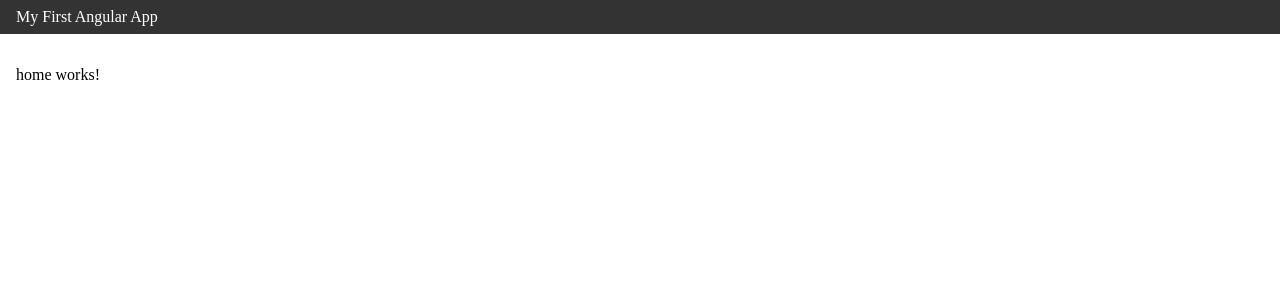
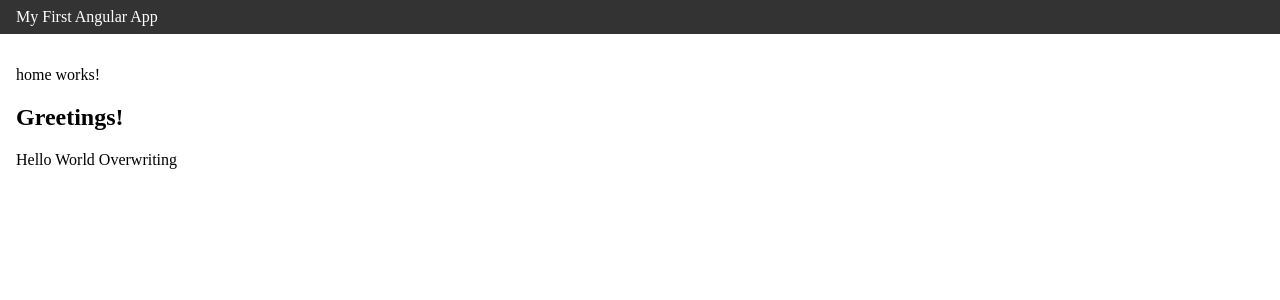
Before and after one commit to joshuagato/angular-crash-course-90-basics-18, an Angular app: page / in a window 1280 px wide. Shown: the top 300 px of the page. Built offline with nearby package versions, Linux system fonts and the light colour scheme.

Commit message:
Added new signals inputs and variables

```diff
--- /dev/null
+++ b/src/app/components/greeting/greeting.component.html
@@ -0,0 +1,2 @@
+<h2>Greetings!</h2>
+<p>{{ message() }}</p>
--- /dev/null
+++ b/src/app/components/greeting/greeting.component.ts
@@ -0,0 +1,12 @@
+import {Component, input} from '@angular/core';
+
+@Component({
+  selector: 'app-greeting',
+  standalone: true,
+  imports: [],
+  templateUrl: './greeting.component.html',
+  styleUrl: './greeting.component.scss'
+})
+export class GreetingComponent {
+  message = input('Hello hello');
+}
--- a/src/app/components/header/header.component.html
+++ b/src/app/components/header/header.component.html
@@ -1,5 +1,5 @@
 <header>
   <nav>
-    My First Angular App
+    {{ title() }}
   </nav>
 </header>
--- a/src/app/components/header/header.component.ts
+++ b/src/app/components/header/header.component.ts
@@ -1,4 +1,4 @@
-import { Component } from '@angular/core';
+import {Component, signal} from '@angular/core';
 
 @Component({
   selector: 'app-header',
@@ -8,5 +8,5 @@ import { Component } from '@angular/core';
   styleUrl: './header.component.scss'
 })
 export class HeaderComponent {
-
+  title = signal('My First Angular App');
 }
--- a/src/app/home/home.component.html
+++ b/src/app/home/home.component.html
@@ -1 +1,2 @@
 <p>home works!</p>
+<app-greeting [message]="'Hello World Overwriting'" />
--- a/src/app/home/home.component.ts
+++ b/src/app/home/home.component.ts
@@ -1,12 +1,13 @@
-import { Component } from '@angular/core';
+import { Component, signal } from '@angular/core';
+import {GreetingComponent} from '../components/greeting/greeting.component';
 
 @Component({
   selector: 'app-home',
   standalone: true,
-  imports: [],
+  imports: [GreetingComponent],
   templateUrl: './home.component.html',
   styleUrl: './home.component.scss'
 })
 export class HomeComponent {
-
+  message = signal('Hello World');
 }
```
Also changed, not shown: src/app/components/greeting/greeting.component.scss (added), 1 other file (tests, documents, lock files or other folders).
